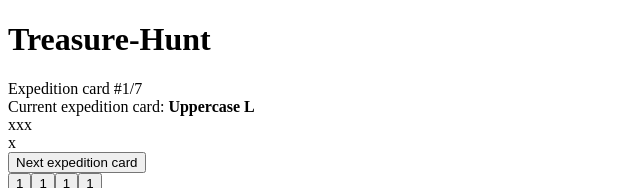
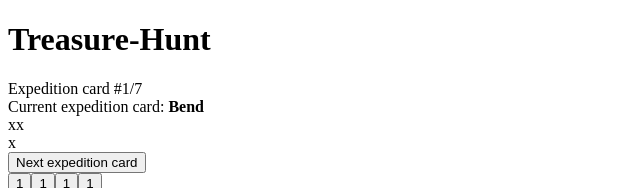
Before and after one commit to dstriz09/treasure-hunt, a React (Create React App) app: page / in a window 1280 px wide. Shown: the top 188 px of the page, without its empty margins (0-640 px from the left). Built offline with nearby package versions, Linux system fonts and the light colour scheme.

Commit message:
better logic for expedition selection

```diff
--- a/src/CardContext.js
+++ b/src/CardContext.js
@@ -4,13 +4,20 @@ import { EXPEDITIONS } from "./cards";
 // Create the context. Empty function allows us to call setState
 export const CardContext = React.createContext([{}, () => {}]);
 
+export const newExpeditionDeck = () => {
+  let shuffled = EXPEDITIONS
+  .map((a) => ({sort: Math.random(), value: a}))
+  .sort((a, b) => a.sort - b.sort)
+  .map((a) => a.value)
+  return shuffled;
+}
+
 const CardContextProvider = (props) => {
-  const randomExpedition = EXPEDITIONS[Math.floor(Math.random() * EXPEDITIONS.length)];
-
   const [state, setState] = useState({
-    currentExpedition: randomExpedition,
+    expeditionDeck: newExpeditionDeck(),
     currentRound: 1,
   });
+
   return (
     <CardContext.Provider value={[state, setState]}>
       {props.children}
--- a/src/Expedition.js
+++ b/src/Expedition.js
@@ -1,16 +1,14 @@
 import React, { useContext } from "react";
-import { CardContext } from "./CardContext";
-import { EXPEDITIONS } from "./cards";
+import { CardContext, newExpeditionDeck } from "./CardContext";
 
 export default function Expedition() {
   const [state, setState] = useContext(CardContext);
 
   function handleRoundChange() {
-    const randomExpedition = EXPEDITIONS[Math.floor(Math.random() * EXPEDITIONS.length)];
-    setState(state => ({ ...state, currentExpedition: randomExpedition }));
     if (state.currentRound < 7) {
       setState(state => ({ ...state, currentRound: state.currentRound + 1 }));;
     } else {
+      setState(state => ({ ...state, expeditionDeck: newExpeditionDeck() }));;
       setState(state => ({ ...state, currentRound: 1 }));;
     }
   }
@@ -21,8 +19,8 @@ export default function Expedition() {
         <div>
           Expedition card #{state.currentRound}/7
         </div>
-        Current expedition card: <b>{state.currentExpedition.name}</b>
-        {state.currentExpedition.rawShape.map((item,i) => (
+        Current expedition card: <b>{state.expeditionDeck[state.currentRound].name}</b>
+        {state.expeditionDeck[state.currentRound].rawShape.map((item,i) => (
           <div key={i}>{item}</div>
         ))}
       </div>
--- a/src/cards.js
+++ b/src/cards.js
@@ -1,31 +1,66 @@
 // To do; add all eight expedition cards
 export const EXPEDITIONS = [
   {
+    name: "Square",
+    id: "S",
+    rawShape: [
+      ["x","x"],
+      ["x","x"]
+    ]
+  },
+  {
     name: "Uppercase L",
     id: "L",
-    validate: null,
     rawShape: [
       ["x","x","x"],
       ["x","",""]
     ]
   },
   {
+    name: "Tetris",
+    id: "T",
+    rawShape: [
+      [" ","x"," "],
+      ["x","x","x"]
+    ]
+  },
+  {
     name: "Long I",
     id: "I",
-    validate: null,
     rawShape: [
       ["x","x","x"]
     ]
   },
   {
-    name: "Square",
-    id: "S",
-    validate: null,
+    name: "Long I",
+    id: "I",
+    rawShape: [
+      ["x","x","x"]
+    ]
+  },
+  {
+    name: "Bend",
+    id: "B",
     rawShape: [
       ["x","x"],
+      ["x",""]
+    ]
+  },
+  {
+    name: "Bend",
+    id: "B",
+    rawShape: [
+      ["x","x"],
+      ["x",""]
+    ]
+  },
+  {
+    name: "Dash",
+    id: "D",
+    rawShape: [
       ["x","x"]
     ]
-  },
+  }
 ]
 
 // To do; add all 47 treasure cards
```
